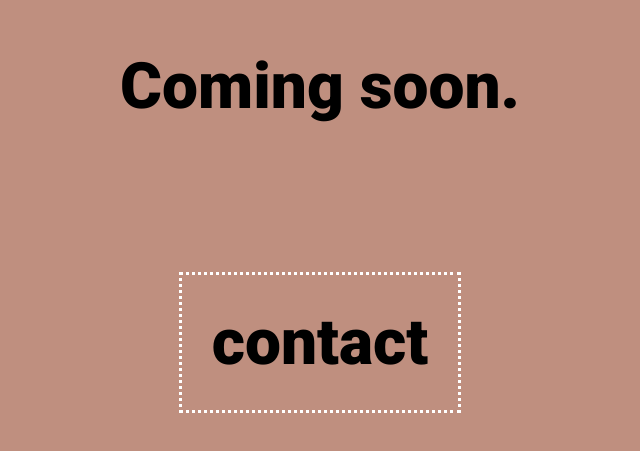
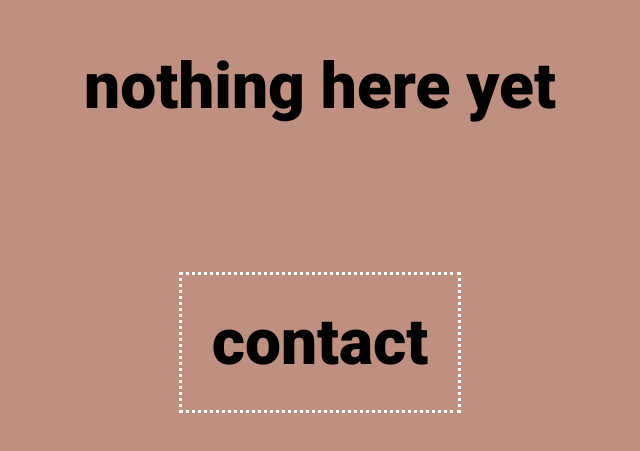
Before and after one commit to bermannoah/faceless, a plain HTML site: page index.html in a window 1280 px wide. Shown: the part 137-588 px from the top of the page, without its empty margins (320-960 px from the left). Drawn offline with Linux system fonts and the light colour scheme.

Commit message:
altered text a little

```diff
--- a/index.html
+++ b/index.html
@@ -11,7 +11,7 @@
 <!-- Holding page content goes here. -->
 
 <div class="question_div">
-  <p class="question">Coming soon.</p>
+  <p class="question">nothing here yet</p>
 	<p class="question"><a href="mailto:noah@noahberman.org">contact</a></p>
 </div>
 
```
